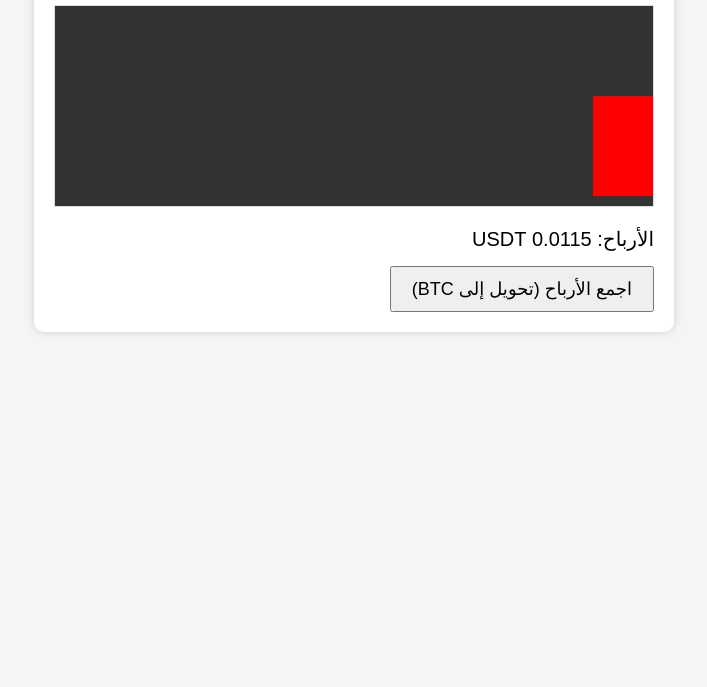
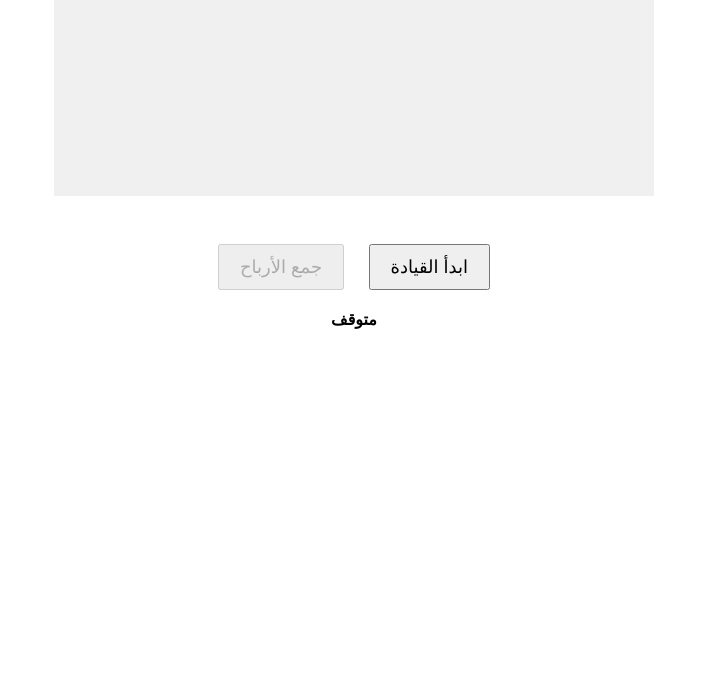
Before and after one commit to hjsv122/FlatDriveGame, a website: page public/index.html in a window 1280 px wide. Shown: the part 113-800 px from the top of the page, without its empty margins (286-993 px from the left). Drawn offline with Linux system fonts and the light colour scheme.

Commit message:
Update index.html

```diff
--- a/public/index.html
+++ b/public/index.html
@@ -1,60 +1,24 @@
 <!DOCTYPE html>
-<html lang="ar">
+<html lang="ar" dir="rtl">
 <head>
-<meta charset="UTF-8" />
-<meta name="viewport" content="width=device-width, initial-scale=1" />
-<title>لعبة FlatDrive</title>
-<style>
-  body {
-    font-family: Arial, sans-serif;
-    background: #f5f5f5;
-    margin: 0;
-    padding: 0;
-    direction: rtl;
-  }
-  #container {
-    width: 600px;
-    margin: 30px auto;
-    background: white;
-    padding: 20px;
-    border-radius: 10px;
-    box-shadow: 0 0 8px #ccc;
-  }
-  #game {
-    border: 1px solid #ddd;
-    height: 200px;
-    position: relative;
-    background: #333;
-  }
-  #car {
-    position: absolute;
-    bottom: 10px;
-    width: 60px;
-    height: 100px;
-    background: red;
-  }
-  #earnings {
-    margin-top: 20px;
-    font-size: 20px;
-  }
-  button {
-    margin-top: 15px;
-    padding: 10px 20px;
-    font-size: 18px;
-    cursor: pointer;
-  }
-</style>
+  <meta charset="UTF-8" />
+  <meta name="viewport" content="width=device-width, initial-scale=1" />
+  <title>لعبة FlatDrive مع الدفع</title>
+  <style>
+    body { font-family: Arial, sans-serif; text-align: center; padding: 20px; }
+    canvas { background: #f0f0f0; display: block; margin: 20px auto; }
+    #startBtn, #collectBtn { font-size: 18px; padding: 10px 20px; margin: 10px; cursor: pointer; }
+    #status { font-weight: bold; margin-top: 10px; }
+  </style>
 </head>
 <body>
-<div id="container">
-  <h2>لعبة FlatDrive</h2>
-  <div id="game">
-    <div id="car"></div>
-  </div>
-  <div id="earnings">الأرباح: 0 USDT</div>
-  <button id="collectBtn">اجمع الأرباح (تحويل إلى BTC)</button>
-</div>
+  <h1>لعبة FlatDrive-4</h1>
+  <canvas id="gameCanvas" width="600" height="200"></canvas><br/>
+  <button id="startBtn">ابدأ القيادة</button>
+  <button id="collectBtn" disabled>جمع الأرباح</button>
+  <div id="status">متوقف</div>
+  <div id="message"></div>
 
-<script src="game.js"></script>
+  <script src="game.js"></script>
 </body>
 </html>
```
